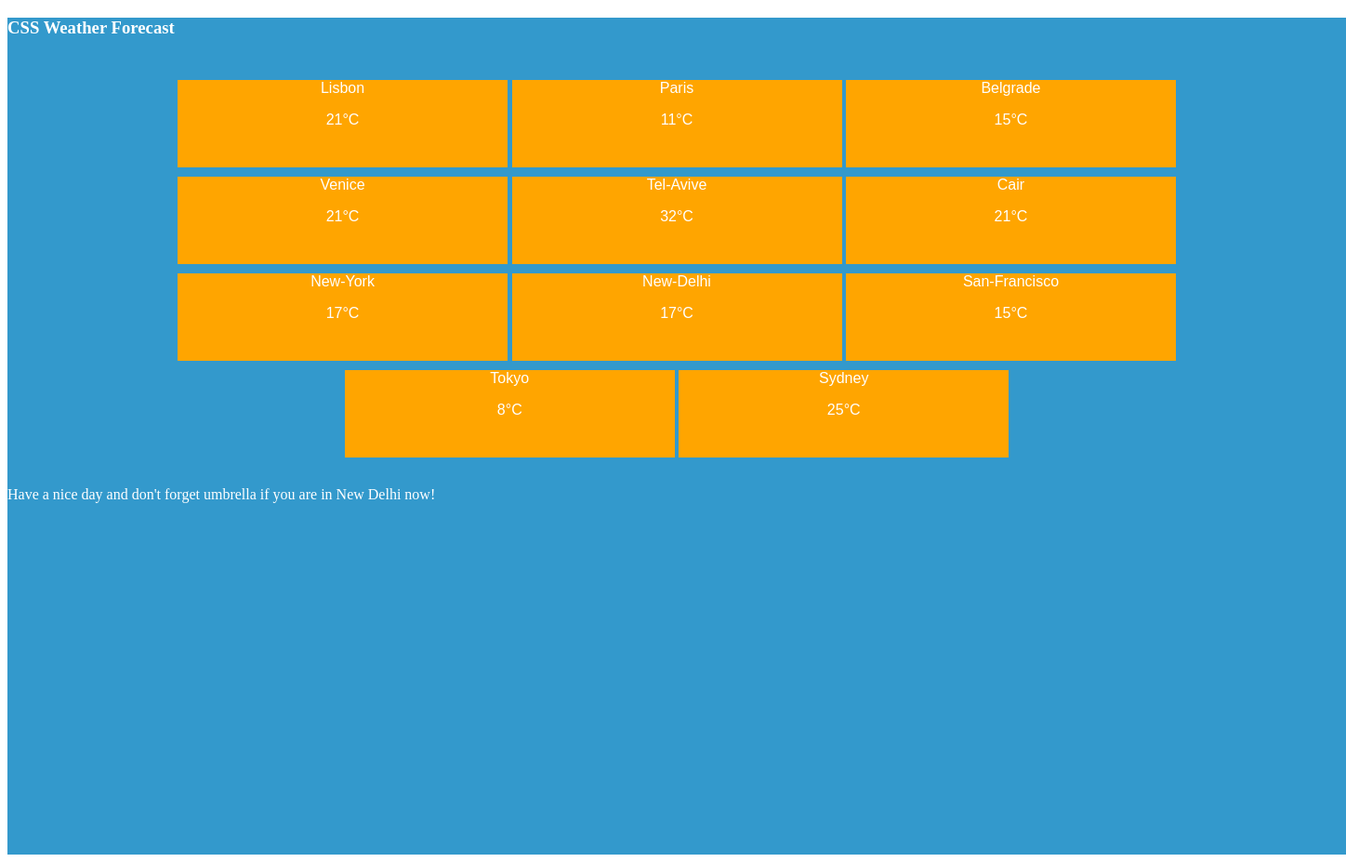
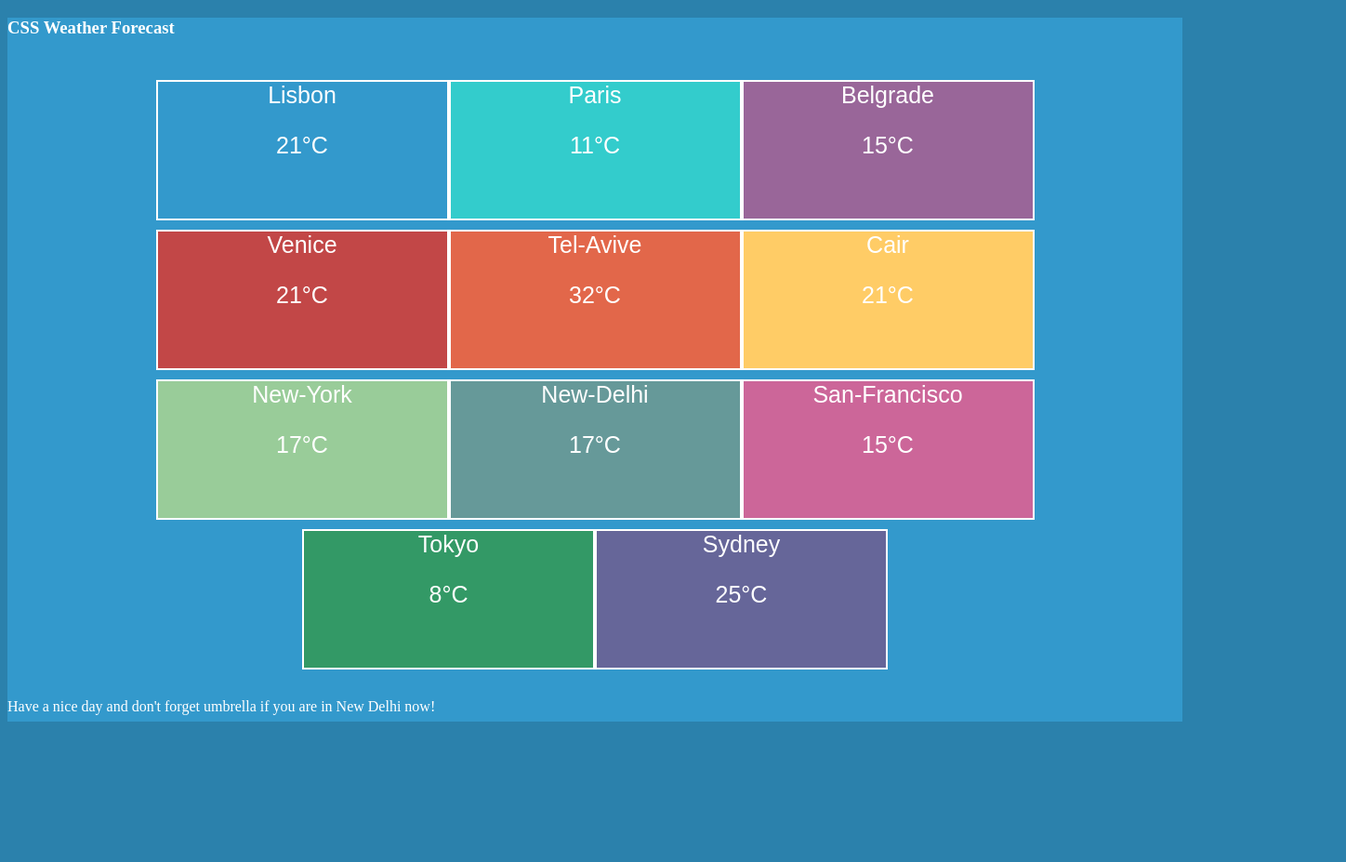
Before and after one commit to Nastya-kalachova/Hw6-prognoz-pogod, a plain HTML site: page index.html in a window 1280 px wide. Shown: the whole page at 93% size, 1448 px wide, since content can reach past the window. After the commit the page ends 800 px from the top, so only its background shows below. Drawn offline with Linux system fonts and the light colour scheme.

Commit message:
new text

```diff
--- a/index.html
+++ b/index.html
@@ -14,19 +14,21 @@
         <div>
         <h3 class="h3">CSS Weather Forecast </h3>
     </div>
+    <div>
 <ul class="ul">
     <li class="li">Lisbon<p>21°C</p></li>
-    <li class="li">Paris <p>11°C</p></li>
-    <li class="li">Belgrade <p>15°C</p></li>
-    <li class="li">Venice <p>21°C</p></li>
-    <li class="li">Tel-Avive <p>32°C</p></li>
-    <li class="li">Cair <p>21°C</p></li>
-    <li class="li">New-York <p>17°C</p></li>
-    <li class="li">New-Delhi <p>17°C</p></li>
-    <li class="li">San-Francisco <p>15°C</p></li>
-    <li class="li">Tokyo <p>8°C</p></li>
-    <li class="li">Sydney <p>25°C <i class="wi wi-night-sleet"></i></p></li>
+    <li class="li-2">Paris <p>11°C</p></li>
+    <li class="li-3">Belgrade <p>15°C</p></li>
+    <li class="li-4">Venice <p>21°C</p></li>
+    <li class="li-5">Tel-Avive <p>32°C</p></li>
+    <li class="li-6">Cair <p>21°C</p></li>
+    <li class="li-7">New-York <p>17°C</p></li>
+    <li class="li-8">New-Delhi <p>17°C</p></li>
+    <li class="li-9">San-Francisco <p>15°C</p></li>
+    <li class="li-10">Tokyo <p>8°C</p></li>
+    <li class="li-11">Sydney <p>25°C <i class="wi wi-night-sleet"></i></p></li>
 </ul>
+</div>
 <p class="p">Have a nice day and don't forget umbrella if you are in New Delhi now!</p>
     </main>
 </body>
--- a/style.css
+++ b/style.css
@@ -1,10 +1,18 @@
+html {
+    background-color:  #2B81AC;
+    border: 25px;
+    width: 100%;
+    height: 100%;
+
+ }
+
 body {
     font-size: 100%;
 }
 
 .main {
-    Width: 1440px;
-Height: 900px;
+    Width: 100%;
+    Height: 100%;
     Top: -711px;
     Left: -737px;
     Border: 25px;
@@ -41,18 +49,169 @@ color: white;
     font-family: sans-serif;
     text-align: center;
     padding: 10px;
+    font-size: 0;
     border: 2px #ffffff;
 }
 
 .li {
-    width: 108px;
-    height: 94px;
-    top: 157px;
-    left: 374px;
+    width: 291.5px;
+    height: 147px;
+    top: 131px;
+    left: 137px;
+    gap: 0px;
+    border: 2px 0px 0px 0px;
+    opacity: 0px;
+    text-align: center;
+    font-size: 25px;
+    background: #3399CC;
+    border: 2px solid #FFFFFF
+
+}
+
+.li-2 {
+    width: 291.5px;
+    height: 147px;
+    top: 131px;
+    left: 720px;
+    gap: 0px;
+    border: 2px 0px 0px 0px;
+    opacity: 0px;
+    text-align: center;
+    font-size: 25px;
+    background: #33CCCC;
+    border: 2px solid #FFFFFF
+}
+
+.content {
+    width: 1170px;
+    height: 592px;
+    top: 129px;
+    left: 135px;
     gap: 0px;
     opacity: 0px;
-    border: 2px 0px 0px 0px;
-    text-align: center;
-background: orange;
 
 }
+
+.li-3 {
+    width: 291.5px;
+height: 147px;
+top: 131px;
+left: 1011px;
+gap: 0px;
+opacity: 0.7px;
+border: 2px;
+text-align: center;
+font-size: 25px;
+background: #996699;
+border: 2px solid #FFFFFF
+}
+
+.li-4 {
+    width: 583px;
+    height: 147px;
+    top: 131px;
+    left: 137px;
+    gap: 0px;
+    border: 2px 0px 0px 0px;
+    opacity: 0px;
+    text-align: center;
+    font-size: 25px;
+    background: #C24747;
+    border: 2px solid #FFFFFF
+}
+
+.li-5 {
+    width: 583px;
+    height: 147px;
+    top: 131px;
+    left: 137px;
+    gap: 0px;
+    border: 2px 0px 0px 0px;
+    opacity: 0px;
+    text-align: center;
+    font-size: 25px;
+    background: #E2674A;
+    border: 2px solid #FFFFFF
+}
+
+.li-6 {
+    width: 291.5px;
+height: 147px;
+top: 278px;
+left: 720px;
+gap: 0px;
+border: 2px 0px 0px 0px;
+opacity: 0px;
+text-align: center;
+font-size: 25px;
+background:#FFCC66;
+border: 2px solid #FFFFFF
+}
+
+.li-7 {
+    width: 291.5px;
+height: 147px;
+top: 278px;
+left: 1011px;
+gap: 0px;
+border: 2px 0px 0px 0px;
+opacity: 0px;
+text-align: center;
+font-size: 25px;
+background:#99CC99;;
+border: 2px solid #FFFFFF
+}
+
+.li-8 {
+    width: 291.5px;
+height: 147px;
+top: 425px;
+left: 137px;
+gap: 0px;
+opacity: 0.7px;
+text-align: center;
+font-size: 25px;
+background: #669999;
+border: 2px solid #FFFFFF
+}
+
+.li-9 {
+    width: 583px;
+    height: 147px;
+    top: 425px;
+    left: 428px;
+    gap: 0px;
+    border: 2px 0px 0px 0px;
+    opacity: 0px;
+text-align: center;
+font-size: 25px;
+background:#CC6699;
+border: 2px solid #FFFFFF
+}
+
+.li-10 {
+    width: 291.5px;
+height: 147px;
+top: 425px;
+left: 1011px;
+gap: 0px;
+opacity: 0.7px;
+text-align: center;
+font-size: 25px;
+background:#339966;
+border: 2px solid #FFFFFF
+}
+
+.li-11 {
+    width: 1166px;
+height: 147px;
+top: 572px;
+left: 137px;
+gap: 0px;
+border: 2px 0px 0px 0px;
+opacity: 0px;
+text-align: center;
+font-size: 25px;
+background:#666699;
+border: 2px solid #FFFFFF
+}
```
Lines whose indentation alone changed are shown as unchanged.
